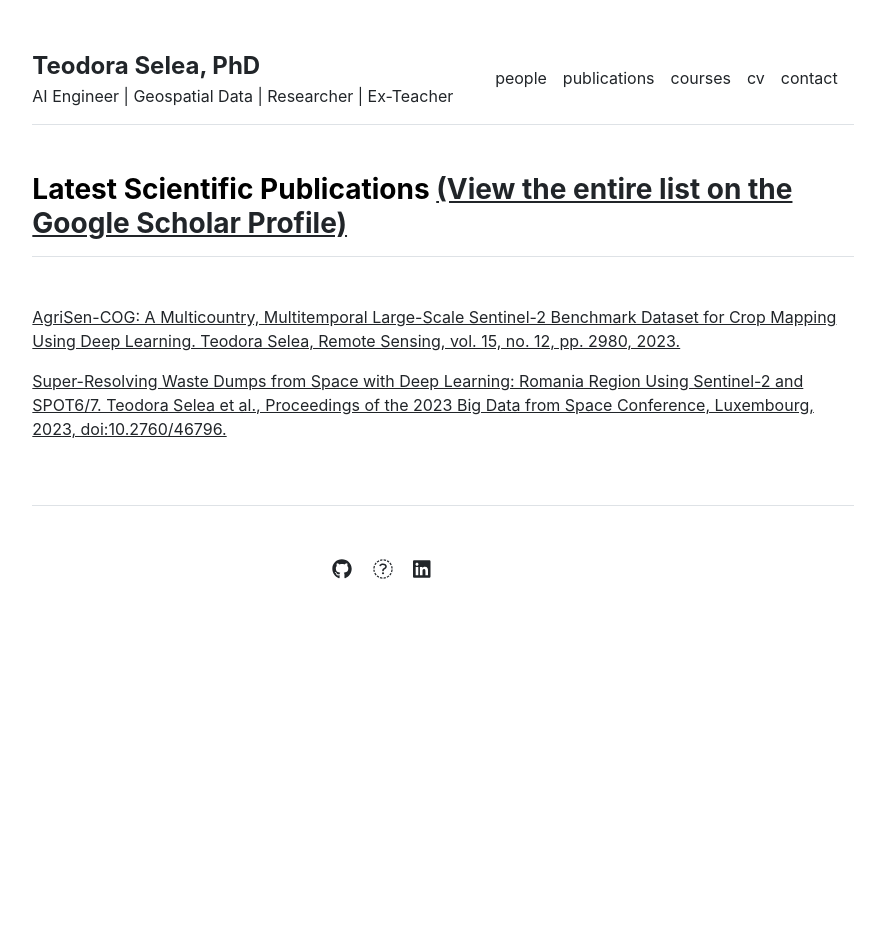
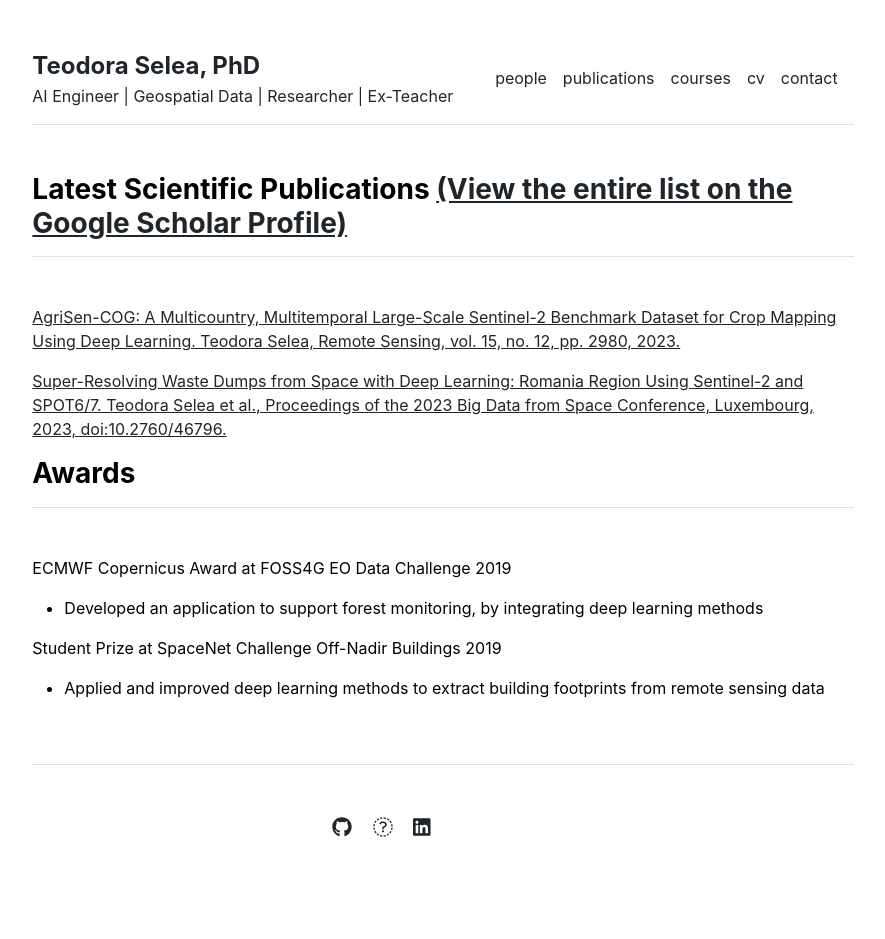
Before and after one commit to tselea/tselea.github.io, a Jekyll site: the page built from publications.md, in a window 1280 px wide. Shown: the whole page, without its empty margins (197-1082 px from the left). Built offline with Jekyll 4.4.1, drawn with Linux system fonts in a browser that asks for light colours; before the commit the page ends 900 px from its top, so only the background shows below that.

Commit message:
added awards

```diff
--- /dev/null
+++ b/_data/awards.yml
@@ -0,0 +1,3 @@
+index:
+- {name: 'ECMWF Copernicus Award at FOSS4G EO Data Challenge 2019', 'details': 'Developed an application to support forest monitoring, by integrating deep learning methods'}
+- {name: 'Student Prize at SpaceNet Challenge Off-Nadir Buildings 2019', 'details': 'Applied and improved deep learning methods to extract building footprints from remote sensing data'}
--- a/_includes/publications.html
+++ b/_includes/publications.html
@@ -11,6 +11,15 @@
       {% for item in site.data.publications.index %}
         <p><a href="{{ item.url }}">{{ item.name }}</a></p>
       {% endfor %}
+    <h3 class="fw-bold border-bottom pb-3 mb-5">Awards</h3>
+    {% for item in site.data.awards.index %}
+        <p>{{ item.name }}</p>
+        <ul>
+            {% for detail in item.details %}
+            <li>{{ detail }}</li>
+            {% endfor %}
+          </ul>
+      {% endfor %}
     {% endif %}
   </div>
 </div>
```
